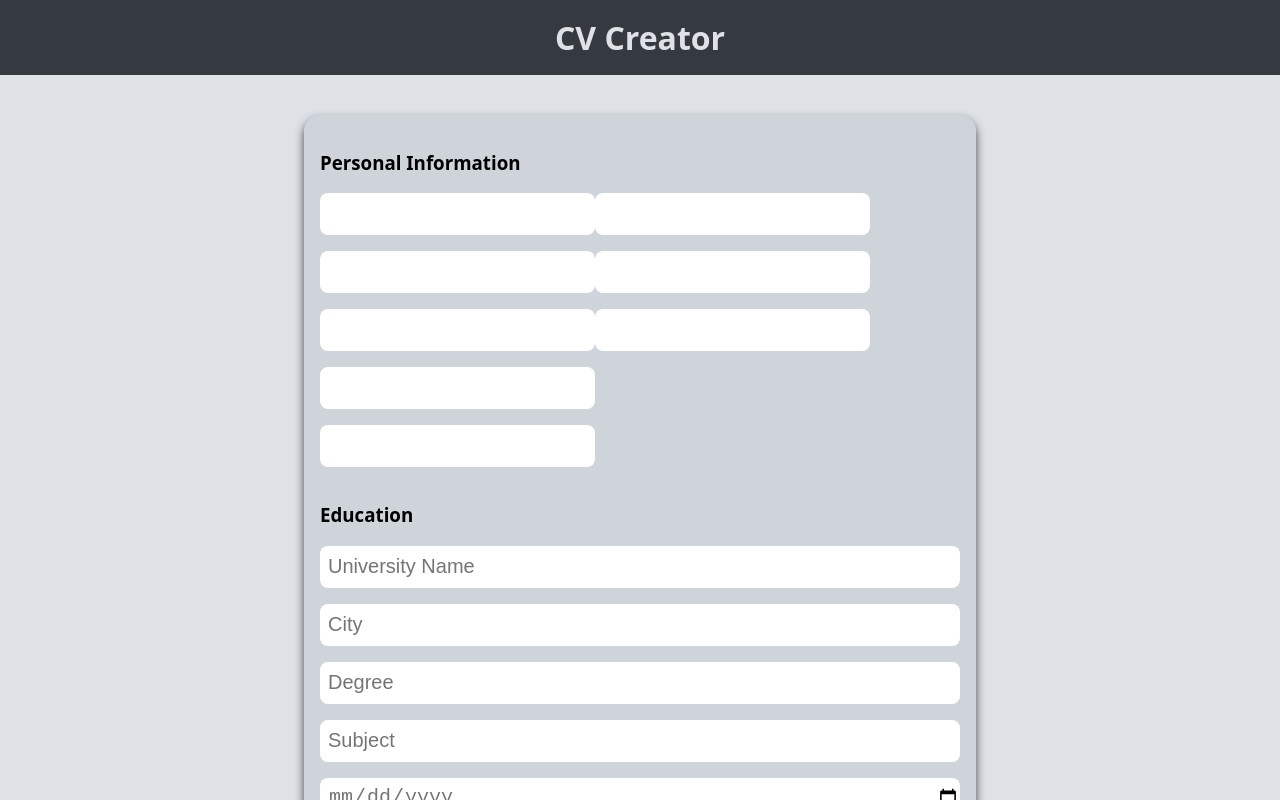
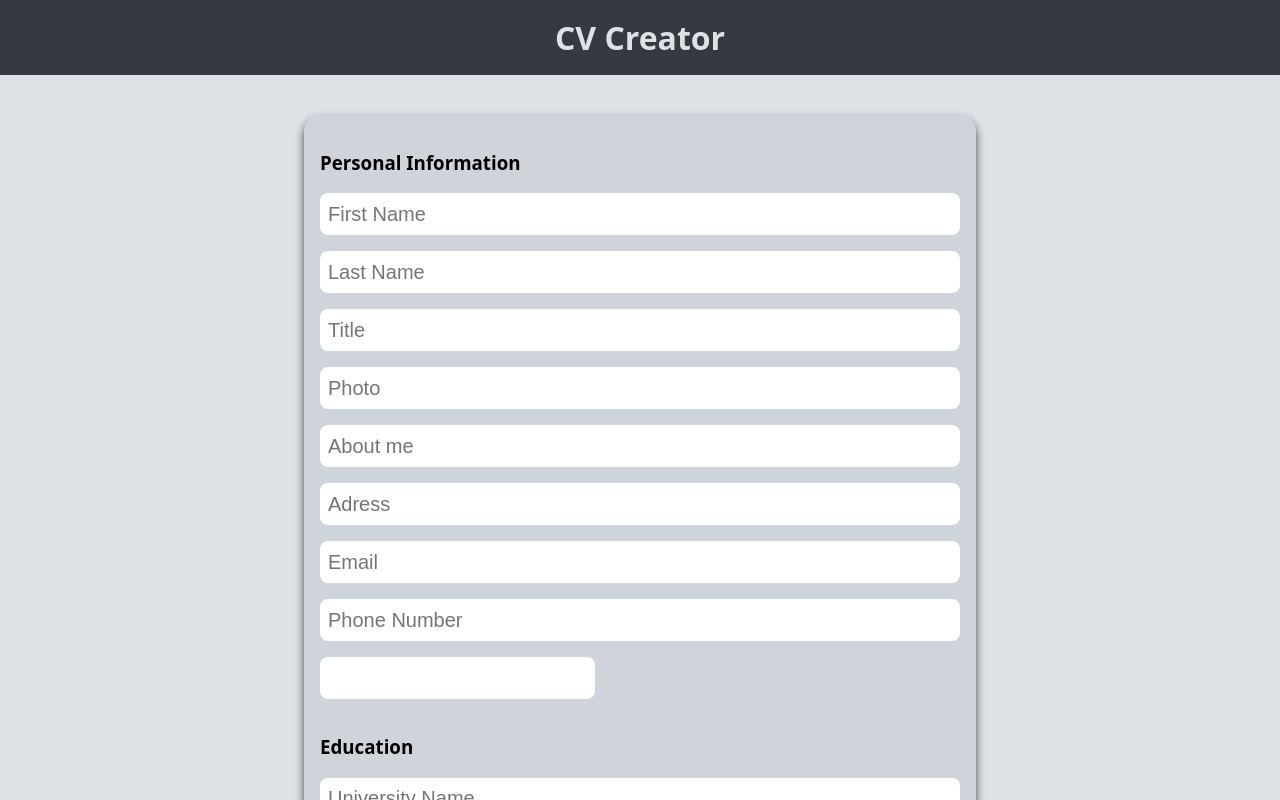
Before and after one commit to dariojularic/CV-creator-react, a React (Vite) app: page / in a window 1280 px wide. Shown: the top 800 px of the page. Built offline with nearby package versions, Linux system fonts and the light colour scheme.

Commit message:
Refactor code

```diff
--- a/src/PersonalInformation.jsx
+++ b/src/PersonalInformation.jsx
@@ -3,17 +3,51 @@ import Input from "./Input";
 
 function PersonalInformation(props) {
   const { personalInfo } = props;
+  // const inputs = [...props]
   console.log(personalInfo);
 
   return (
-    <div className="personal-info">
-      <Input />
-      <Input />
-      <Input />
-      <Input />
-      <Input />
-      <Input />
-      <Input />
+    <div className="personal-information input-container">
+      <Input
+        type={personalInfo.firstName.meta.type}
+        placeholder={personalInfo.firstName.meta.placeholder}
+        name={personalInfo.firstName.meta.name}
+      />
+      <Input
+        type={personalInfo.lastName.meta.type}
+        placeholder={personalInfo.lastName.meta.placeholder}
+        name={personalInfo.lastName.meta.name}
+      />
+      <Input
+        type={personalInfo.title.meta.type}
+        placeholder={personalInfo.title.meta.placeholder}
+        name={personalInfo.title.meta.name}
+      />
+      <Input
+        type={personalInfo.photo.meta.type}
+        placeholder={personalInfo.photo.meta.placeholder}
+        name={personalInfo.photo.meta.name}
+      />
+      <Input
+        type={personalInfo.aboutMe.meta.type}
+        placeholder={personalInfo.aboutMe.meta.placeholder}
+        name={personalInfo.aboutMe.meta.name}
+      />
+      <Input
+        type={personalInfo.adress.meta.type}
+        placeholder={personalInfo.adress.meta.placeholder}
+        name={personalInfo.adress.meta.name}
+      />
+      <Input
+        type={personalInfo.email.meta.type}
+        placeholder={personalInfo.email.meta.placeholder}
+        name={personalInfo.email.meta.name}
+      />
+      <Input
+        type={personalInfo.phoneNumber.meta.type}
+        placeholder={personalInfo.phoneNumber.meta.placeholder}
+        name={personalInfo.phoneNumber.meta.name}
+      />
     </div>
   );
 }
```
